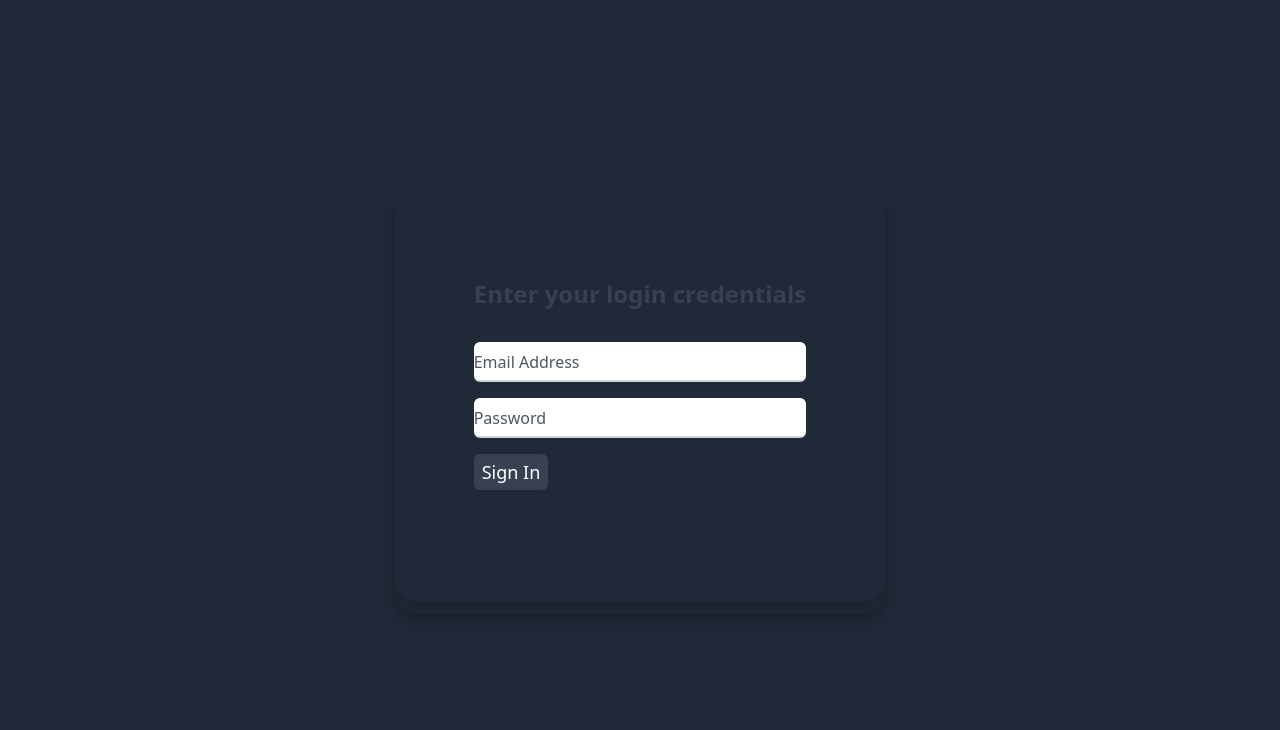
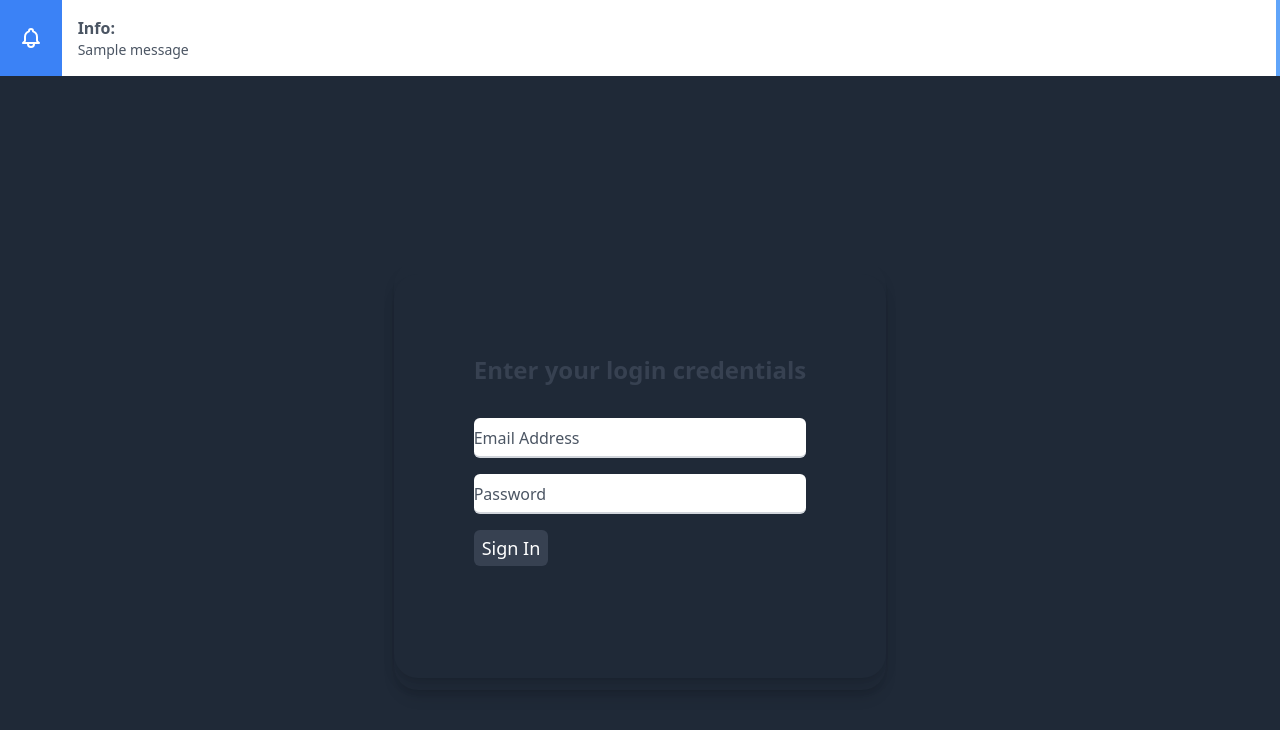
Before and after one commit to ukarthikeyan/flaskapp, a Flask app: page /auth/login in a window 1280 px wide. Shown: the part 64-794 px from the top of the page. Before the commit the page ends 554 px from the top, so only its background shows below. Run offline with Flask 2, Linux system fonts and the light colour scheme; one stand-in notice (Sample message) is shown.

Commit message:
added pymongo and flash

```diff
--- a/app.py
+++ b/app.py
@@ -1,18 +1,48 @@
-from flask import Flask, render_template
+from flask import Flask, render_template,request,redirect,url_for,flash
+from pymongo import MongoClient
+
 
 app = Flask(__name__)
+app.config["SECRET_KEY"]="dhawjofhQWUIHQW"
+client = MongoClient()
+db = client['pythondb']
+collection = db['subscribers']
 
 
 @app.route("/")
 def index():
+    for subscriber in db.subscribers.find():
+        print(subscriber)
     return render_template("index.html")
+
+
 
 @app.route("/auth/login")
 def login():
     return render_template("login.html")
 
-@app.route("/auth/register")
+
+
+@app.route("/auth/register", methods=["POST","GET"])
 def register():
+    if request.method == "POST":
+        user_data = {
+                    "name":request.form["name"],
+                    "mobile":request.form["mobile"],
+                    "email":request.form["email"],
+                    "password":request.form["password"]
+                    }
+
+        try:
+            db.subscribers.insert_one(user_data)
+            flash("Registration Successfull, Kindly Login to continue...")
+
+        except:
+            print("ERROR: Could not write to database...")
+
+
+        return redirect(url_for('login'))
+
     return render_template("register.html")
 
 
--- a/static/css/styles.css
+++ b/static/css/styles.css
@@ -569,6 +569,10 @@ video {
   height: 2.5rem;
 }
 
+.h-full {
+  height: 100%;
+}
+
 .min-h-screen {
   min-height: 100vh;
 }
@@ -579,6 +583,14 @@ video {
 
 .w-full {
   width: 100%;
+}
+
+.w-96 {
+  width: 24rem;
+}
+
+.w-16 {
+  width: 4rem;
 }
 
 .max-w-6xl {
@@ -651,13 +663,49 @@ video {
   border-radius: 0.375rem;
 }
 
+.rounded-lg {
+  border-radius: 0.5rem;
+}
+
+.rounded-l-lg {
+  border-top-left-radius: 0.5rem;
+  border-bottom-left-radius: 0.5rem;
+}
+
+.rounded-r-lg {
+  border-top-right-radius: 0.5rem;
+  border-bottom-right-radius: 0.5rem;
+}
+
+.border {
+  border-width: 1px;
+}
+
 .border-b-2 {
   border-bottom-width: 2px;
+}
+
+.border-r-4 {
+  border-right-width: 4px;
 }
 
 .border-gray-300 {
   --tw-border-opacity: 1;
   border-color: rgb(209 213 219 / var(--tw-border-opacity));
+}
+
+.border-gray-200 {
+  --tw-border-opacity: 1;
+  border-color: rgb(229 231 235 / var(--tw-border-opacity));
+}
+
+.border-blue-400 {
+  --tw-border-opacity: 1;
+  border-color: rgb(96 165 250 / var(--tw-border-opacity));
+}
+
+.border-l-transparent {
+  border-left-color: transparent;
 }
 
 .bg-gray-800 {
@@ -682,6 +730,32 @@ video {
 .bg-gray-700 {
   --tw-bg-opacity: 1;
   background-color: rgb(55 65 81 / var(--tw-bg-opacity));
+}
+
+.bg-blue-500 {
+  --tw-bg-opacity: 1;
+  background-color: rgb(59 130 246 / var(--tw-bg-opacity));
+}
+
+.bg-white {
+  --tw-bg-opacity: 1;
+  background-color: rgb(255 255 255 / var(--tw-bg-opacity));
+}
+
+.fill-current {
+  fill: currentColor;
+}
+
+.p-8 {
+  padding: 2rem;
+}
+
+.p-2 {
+  padding: 0.5rem;
+}
+
+.p-4 {
+  padding: 1rem;
 }
 
 .px-4 {
@@ -737,6 +811,16 @@ video {
 .py-1 {
   padding-top: 0.25rem;
   padding-bottom: 0.25rem;
+}
+
+.py-4 {
+  padding-top: 1rem;
+  padding-bottom: 1rem;
+}
+
+.px-6 {
+  padding-left: 1.5rem;
+  padding-right: 1.5rem;
 }
 
 .text-center {
@@ -816,6 +900,12 @@ video {
 .shadow-lg {
   --tw-shadow: 0 10px 15px -3px rgb(0 0 0 / 0.1), 0 4px 6px -4px rgb(0 0 0 / 0.1);
   --tw-shadow-colored: 0 10px 15px -3px var(--tw-shadow-color), 0 4px 6px -4px var(--tw-shadow-color);
+  box-shadow: var(--tw-ring-offset-shadow, 0 0 #0000), var(--tw-ring-shadow, 0 0 #0000), var(--tw-shadow);
+}
+
+.shadow {
+  --tw-shadow: 0 1px 3px 0 rgb(0 0 0 / 0.1), 0 1px 2px -1px rgb(0 0 0 / 0.1);
+  --tw-shadow-colored: 0 1px 3px 0 var(--tw-shadow-color), 0 1px 2px -1px var(--tw-shadow-color);
   box-shadow: var(--tw-ring-offset-shadow, 0 0 #0000), var(--tw-ring-shadow, 0 0 #0000), var(--tw-shadow);
 }
 
--- a/templates/login.html
+++ b/templates/login.html
@@ -2,6 +2,43 @@
 
 
 {% block body %}
+
+{% for message in get_flashed_messages():%}
+<div class="shadow" role="alert">
+	<div class="flex">
+	  <div class="bg-blue-500 w-16 text-center p-2">
+		<div class="flex justify-center h-full items-center">
+		  <svg
+			xmlns="http://www.w3.org/2000/svg"
+			class="h-6 w-6 text-white"
+			fill="none"
+			viewBox="0 0 24 24"
+			stroke="currentColor"
+		  >
+			<path
+			  stroke-linecap="round"
+			  stroke-linejoin="round"
+			  stroke-width="2"
+			  d="M15 17h5l-1.405-1.405A2.032 2.032 0 0118 14.158V11a6.002 6.002 0 00-4-5.659V5a2 2 0 10-4 0v.341C7.67 6.165 6 8.388 6 11v3.159c0 .538-.214 1.055-.595 1.436L4 17h5m6 0v1a3 3 0 11-6 0v-1m6 0H9"
+			/>
+		  </svg>
+		</div>
+	  </div>
+	  <div class="bg-white border-r-4 border-blue-400 w-full p-4">
+		<div>
+		  <p class="text-gray-600 font-bold">Info:</p>
+		  <p class="text-gray-600 text-sm">{{message}}</p>
+		</div>
+	  </div>
+	</div>
+  </div>
+{% endfor%}
+
+
+
+
+
+
 <div class="min-h-screen bg-gray-800 py-6 flex flex-col justify-center sm:py-12">
 	<div class="relative py-3 sm:max-w-xl sm:mx-auto">
 		<div
```
Also changed, not shown: templates/register.html (+4 -4 lines).
